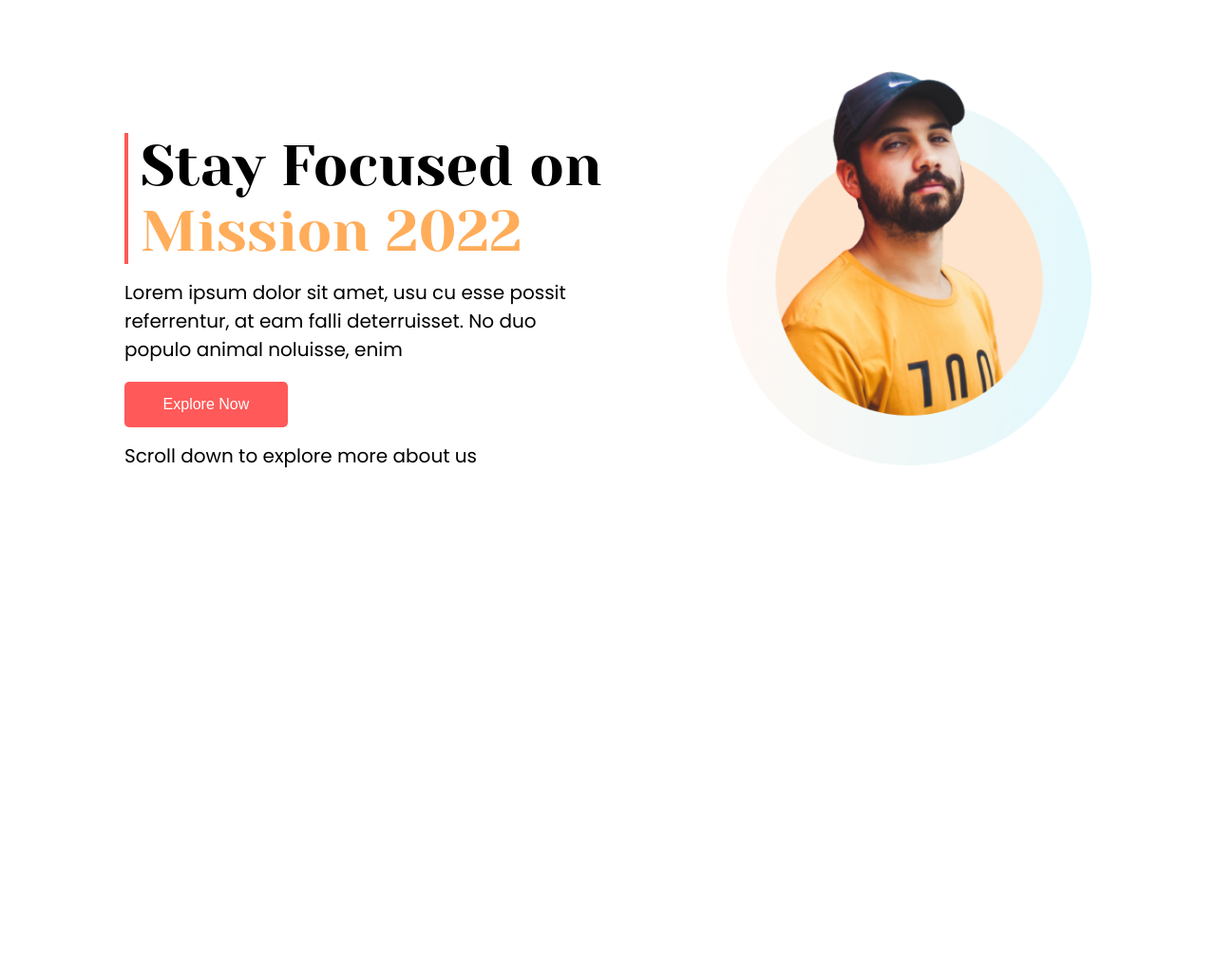
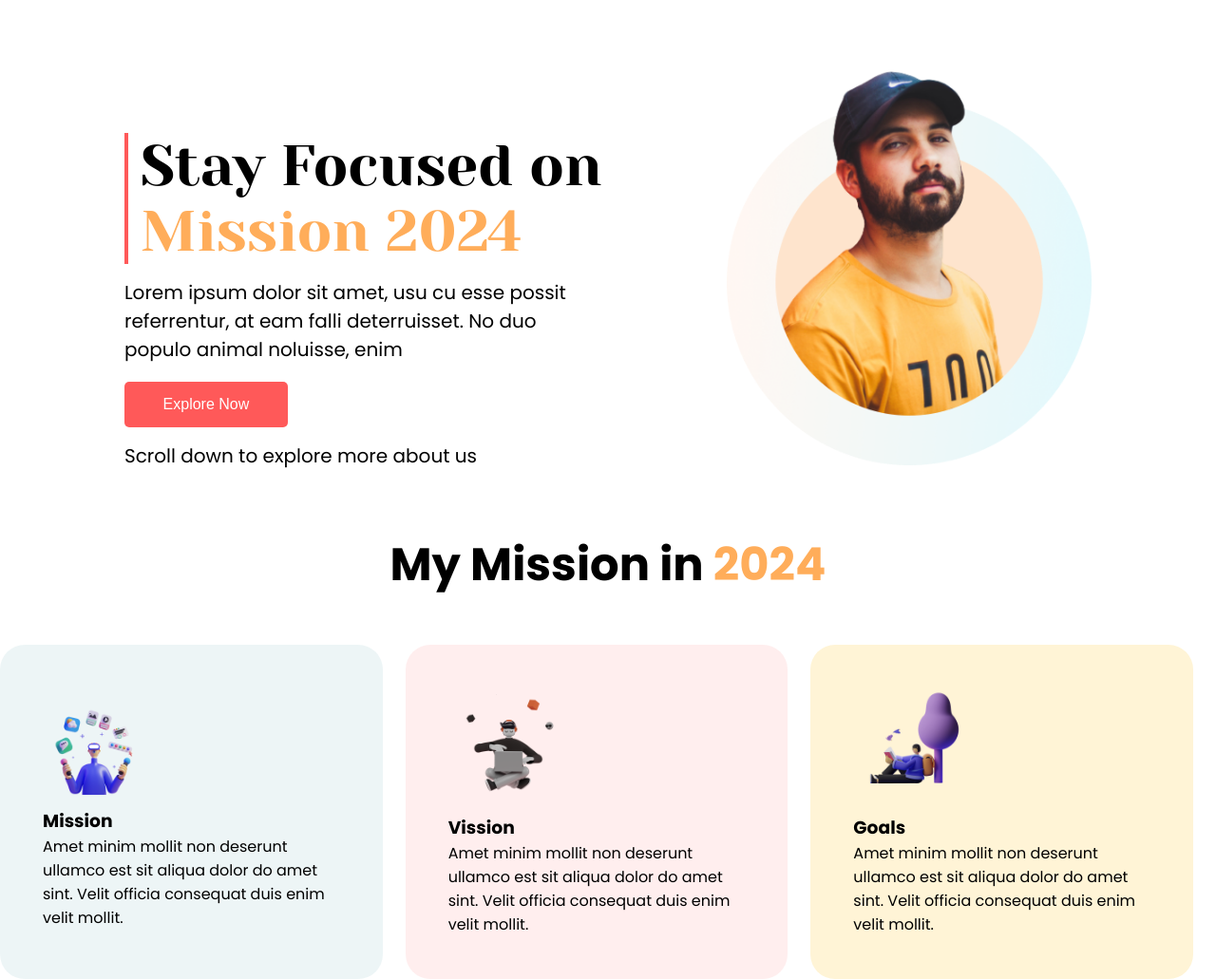
Before and after one commit to nazmul5675/mission-2024-000, a plain HTML site: page index.html in a window 1280 px wide. Shown: the whole page at 95% size. Before the commit the page ends 800 px from the top, so only its background shows below. Drawn offline with Linux system fonts and the light colour scheme.

Commit message:
my mission section added

```diff
--- a/index.html
+++ b/index.html
@@ -10,7 +10,7 @@
 <section class="banner-container">
     <div class="banner-left">
         <h1 class="banner-title">Stay Focused on <br>
-            <span class="text-color-orange">Mission 2022<span>
+            <span class="text-color-orange">Mission 2024<span>
         </h1>
         <p class="banner-p">Lorem ipsum dolor sit amet, usu cu esse possit <br>referrentur, at eam falli deterruisset.
             No
@@ -25,6 +25,35 @@
 </section>
 
 <body>
+    <section class="My-Mission">
+        <div class="My-Mission-top">
+            <h1 class="My-Mission-title">
+                My Mission in <span class="text-color-orange">2024</span>
+            </h1>
+        </div>
+        <div class="My-Mission-bottom">
+            <div class="My-Mission-bottom-box-1">
+                <img class="My-Mission-bottom-img" src="images/illustrators/illustrator-1.png" alt="">
+                <h3 class="My-Mission-bottom-title">Mission</h3>
+                <p class="My-Mission-bottom-p">Amet minim mollit non deserunt ullamco est sit aliqua dolor do amet sint.
+                    Velit officia consequat duis enim velit mollit.</p>
+            </div>
+            <div class="My-Mission-bottom-box-2">
+                <img class="My-Mission-bottom-img" src="images/illustrators/illustrator-2.png" alt="">
+                <h3 class="My-Mission-bottom-title">Vission</h3>
+                <p class="My-Mission-bottom-p">Amet minim mollit non deserunt ullamco est sit aliqua dolor do amet sint.
+                    Velit officia consequat duis enim velit mollit.</p>
+            </div>
+            <div class="My-Mission-bottom-box-3">
+                <img class="My-Mission-bottom-img" src="images/illustrators/illustrator-3.png" alt="">
+                <h3 class="My-Mission-bottom-title">Goals</h3>
+                <p class="My-Mission-bottom-p">Amet minim mollit non deserunt ullamco est sit aliqua dolor do amet sint.
+                    Velit officia consequat duis enim velit mollit.</p>
+            </div>
+
+        </div>
+
+    </section>
 
 </body>
 
--- a/style.css
+++ b/style.css
@@ -16,8 +16,6 @@ body {
     font-family: "Poppins", sans-serif;
 }
 
-
-
 /* banner section  */
 .banner-container {
     display: flex;
@@ -34,12 +32,10 @@ body {
     margin-top: 140px;
 }
 
-
 .banner-p {
     font-size: 1.25rem;
     font-weight: 400;
     margin-top: 15px;
-
 }
 
 .banner-btn {
@@ -51,17 +47,75 @@ body {
     border-radius: 5px;
     font-size: 1rem;
     margin-top: 19px;
-
-
 }
-
-.banner-right {}
 
 .banner-img {
     max-width: 426px;
     max-height: 490px;
+}
+
+/* My-Mission */
+.My-Mission-top {
+    text-align: center;
+    margin-top: 62px;
+}
+
+.My-Mission-title {
+    font-weight: 700;
+    font-size: 3rem;
+    margin-bottom: 48px;
+}
+
+.My-Mission-bottom {
+    display: flex;
+    justify-content: center;
+}
+
+.My-Mission-bottom-box-1 {
+    background: rgba(79, 157, 166, 0.1);
+    max-width: 360px;
+    max-height: 376px;
+    border-radius: 26px;
+    padding: 45px;
+    margin-right: 24px;
 
 }
+
+.My-Mission-bottom-box-2 {
+    background: rgba(255, 89, 89, 0.1);
+    max-width: 360px;
+    max-height: 376px;
+    border-radius: 26px;
+    padding: 45px;
+    margin-right: 24px;
+
+}
+
+.My-Mission-bottom-box-3 {
+    background: rgba(255, 244, 214, 1);
+    max-width: 360px;
+    max-height: 376px;
+    border-radius: 26px;
+    padding: 45px;
+    margin-right: 24px;
+}
+
+.My-Mission-bottom-img {
+    max-width: 126px;
+    max-height: 126px;
+}
+
+.My-Mission-bottom-h3 {
+    font-weight: 500;
+    font-size: 1.5rem;
+
+}
+
+.My-Mission-bottom-p {
+    font-weight: 400;
+    font-size: 1rem;
+}
+
 
 /* for phone */
 @media only screen and (max-width: 576px) {
@@ -78,4 +132,24 @@ body {
     .banner-p {
         font-size: 1rem;
     }
+
+    /* My-Mission */
+
+    .My-Mission-bottom {
+        flex-direction: column;
+    }
+
+    .My-Mission-bottom-box-1 {
+        margin: 20px;
+    }
+
+    .My-Mission-bottom-box-2 {
+        margin: 20px;
+    }
+
+    .My-Mission-bottom-box-3 {
+        margin: 20px;
+    }
+
+
 }
```
